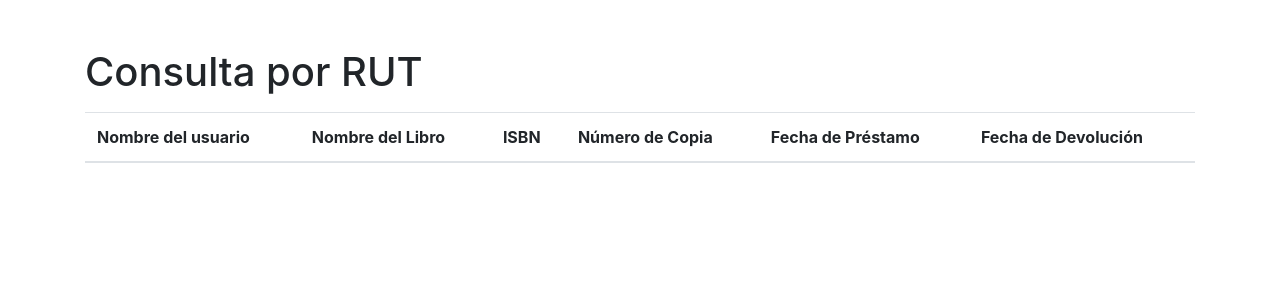
After one commit to Geovani29/CRUD-BDD, a Flask app: page /resultados2 in a window 1280 px wide. The commit adds this page. Shown: the top 300 px of the page. Run offline with Flask 3, Linux system fonts and the light colour scheme; lists and menus that the app fills with data are empty; some libraries are stand-ins or nearby versions.

Commit message:
Adicionando la función para buscar los prestamos de un usuario por el RUT

```diff
--- a/CRUD/app.py
+++ b/CRUD/app.py
@@ -463,6 +463,55 @@ def mostrar_resultados():
 
     return render_template('resultados.html', resultados=resultados)
 
+@app.route('/resultados2', methods=['GET', 'POST'])
+def resultados_rut():
+    if request.method == 'POST':
+        rut = request.form['RUT']
+        resultados_rut = mongo.db.Usuarios.aggregate([
+            {
+                "$match": {
+                    "RUT": rut
+                }
+            },
+            {
+                "$lookup": {
+                    "from": "Prestamos",
+                    "localField": "RUT",
+                    "foreignField": "RUT",
+                    "as": "prestamos"
+                }
+            },
+            {
+                "$unwind": "$prestamos"
+            },
+            {
+                "$lookup": {
+                    "from": "Tiene",
+                    "localField": "prestamos.ISBN",
+                    "foreignField": "ISBN",
+                    "as": "tiene_info"
+                }
+            },
+            {
+                "$unwind": "$tiene_info"
+            },
+            {
+                "$project": {
+                    "_id": 0,
+                    "nombre": 1,
+                    "nombre_libro": "$tiene_info.nombre del libro",
+                    "ISBN": "$prestamos.ISBN",
+                    "numero_copia": "$prestamos.numero_copia",
+                    "fecha_prestamo": "$prestamos.fecha_prestamo",
+                    "fecha_devolucion": "$prestamos.fecha_devolucion"
+                }
+            }
+        ])
+        return render_template('resultado2.html', resultados=resultados_rut, rut=rut)
+    else:
+        # Si la solicitud es GET, simplemente renderiza la página resultados_rut.html sin resultados
+        return render_template('resultado2.html')
+
 
 if __name__ == '__main__':
     app.run(debug=True)
--- a/CRUD/templates/index.html
+++ b/CRUD/templates/index.html
@@ -84,7 +84,7 @@ input[type="submit"]:hover {
 .side-container {
     position: absolute;
     top: 50%;
-    right: 500px; /* Ajusta la distancia desde el borde derecho */
+    right: 15%; /* Ajusta la distancia desde el borde derecho */
     transform: translateY(-50%);
     width: 200px;
     background-color: rgba(255, 255, 255, 0.9); /* Fondo semitransparente */
@@ -293,6 +293,8 @@ input[type="submit"]:hover {
         </form>
         <form action="/resultados2" method="post" class="resultados-form">
             <button type="submit" class="my-button">Mostrar Listado de Libros Prestados Por Usuarios</button>
+            <label for="RUT">RUT:</label>
+                <input type="text" id="RUT_input" name="RUT"><br><br>
         </form>
     </div>
     <div class="animated-text">
--- /dev/null
+++ b/CRUD/templates/resultado2.html
@@ -0,0 +1,39 @@
+<!DOCTYPE html>
+<html lang="es">
+<head>
+    <meta charset="UTF-8">
+    <meta name="viewport" content="width=device-width, initial-scale=1.0">
+    <title>Resultados por RUT</title>
+    <link rel="stylesheet" href="https://maxcdn.bootstrapcdn.com/bootstrap/4.5.2/css/bootstrap.min.css">
+</head>
+<body>
+    <div class="container mt-5">
+        <h1>Consulta por RUT</h1>
+        <table class="table mt-3">
+            <thead>
+                <tr>
+                    <th>Nombre del usuario</th>
+                    <th>Nombre del Libro</th>
+                    <th>ISBN</th>
+                    <th>Número de Copia</th>
+                    <th>Fecha de Préstamo</th>
+                    <th>Fecha de Devolución</th>
+                </tr>
+            </thead>
+            <tbody>
+                <!-- Aquí se mostrarán los resultados de la consulta -->
+                {% for result in resultados %}
+                <tr>
+                    <td>{{ result.nombre }}</td>
+                    <td>{{ result.nombre_libro }}</td>
+                    <td>{{ result.ISBN }}</td>
+                    <td>{{ result.numero_copia }}</td>
+                    <td>{{ result.fecha_prestamo }}</td>
+                    <td>{{ result.fecha_devolucion }}</td>
+                </tr>
+                {% endfor %}
+            </tbody>
+        </table>
+    </div>
+</body>
+</html>
```
